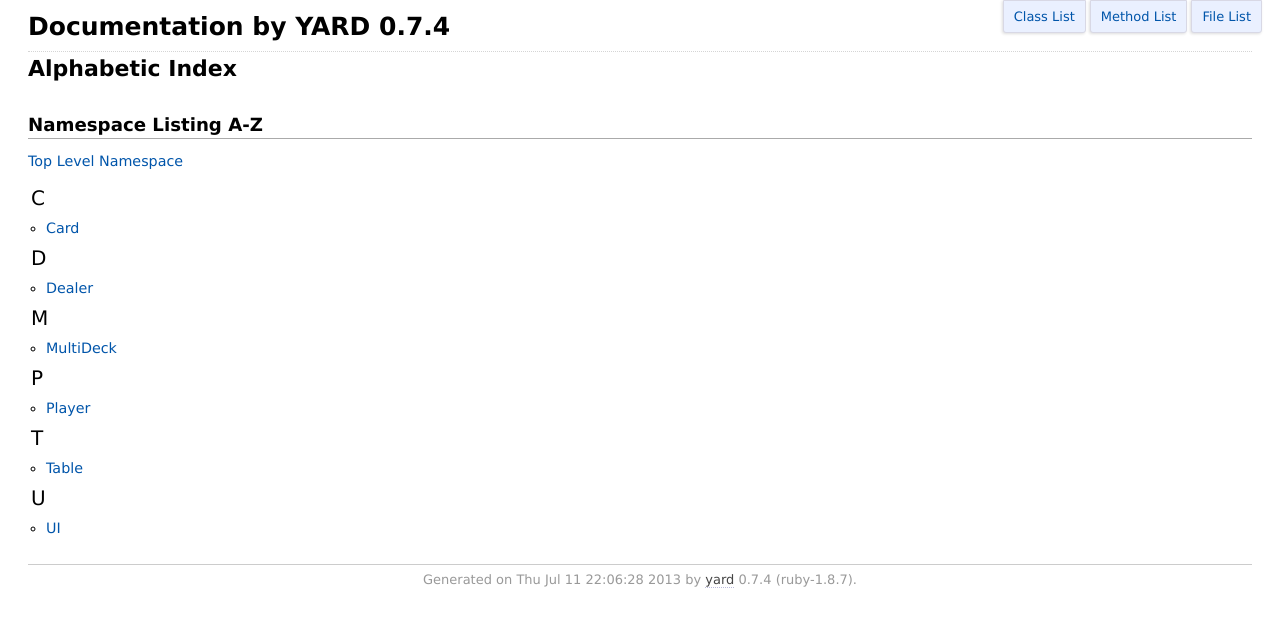
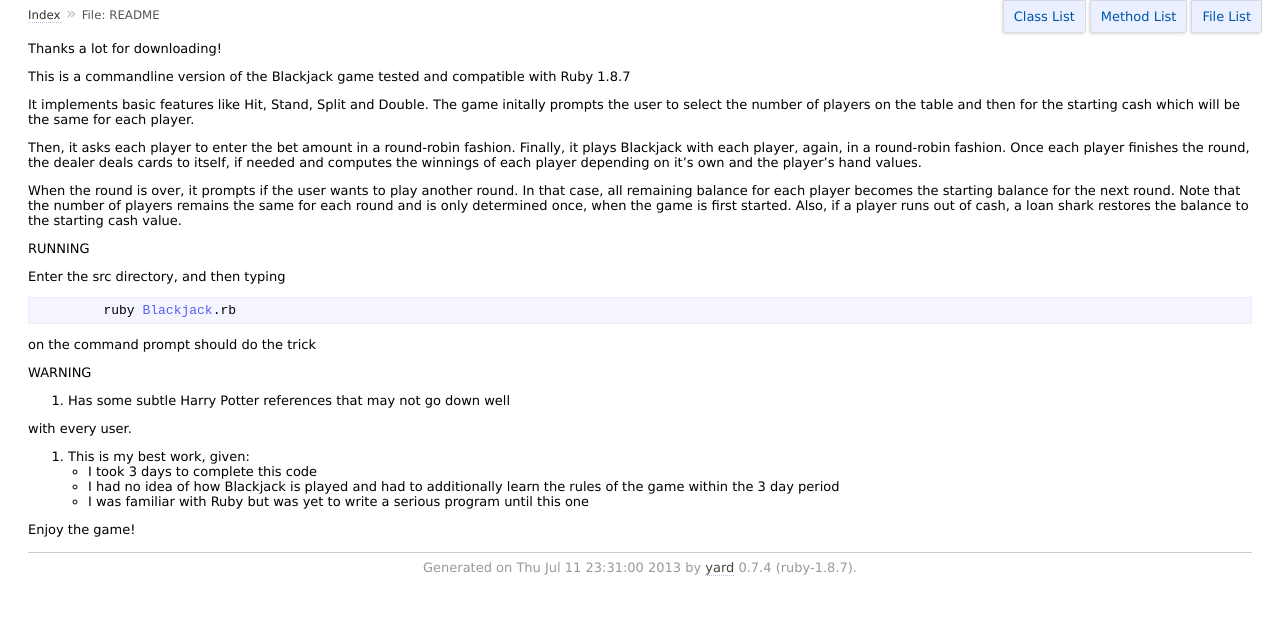
Before and after one commit to nitikaaggarwal/blackjack, a plain HTML site: page doc/index.html in a window 1280 px wide. Drawn offline with Linux system fonts and the light colour scheme.

Commit message:
several bugfixes

```diff
--- a/doc/index.html
+++ b/doc/index.html
@@ -4,7 +4,9 @@
   <head>
     <meta http-equiv="Content-Type" content="text/html; charset=utf-8" />
 <title>
-  Documentation by YARD 0.7.4
+  File: README
+
+    &mdash; Documentation by YARD 0.7.4
 
 </title>
 
@@ -31,8 +33,8 @@
     <div id="header">
       <div id="menu">
 
-
-    <span class="title"></span>
+    <a href="_index.html" title="Index">Index</a> &raquo;
+    <span class="title">File: README</span>
 
 
   <div class="noframes"><span class="title">(</span><a href="." target="_top">no frames</a><span class="title">)</span></div>
@@ -52,110 +54,81 @@
 
     <iframe id="search_frame"></iframe>
 
-    <div id="content"><h1 class="noborder title">Documentation by YARD 0.7.4</h1>
-<div id="listing">
-  <h1 class="alphaindex">Alphabetic Index</h1>
-
-<div class="clear"></div>
-<h2>Namespace Listing A-Z</h2>
-
-
-  <ul class="toplevel"><li><span class='object_link'><a href="top-level-namespace.html" title=" (root)">Top Level Namespace</a></span></li></ul>
-
-
-
-<table>
-  <tr>
-    <td valign='top' width="33%">
-
-
-        <ul id="alpha_C" class="alpha">
-          <li class="letter">C</li>
-          <ul>
-
-              <li>
-                <span class='object_link'><a href="Card.html" title="Card (class)">Card</a></span>
+    <div id="content"><div id='filecontents'><p>
+Thanks a lot for downloading!
+</p>
+<p>
+This is a commandline version of the Blackjack game tested and compatible
+with Ruby 1.8.7
+</p>
+<p>
+It implements basic features like Hit, Stand, Split and Double. The game
+initally prompts the user to select the number of players on the table and
+then for the starting cash which will be the same for each player.
+</p>
+<p>
+Then, it asks each player to enter the bet amount in a round-robin fashion.
+Finally, it plays Blackjack with each player, again, in a round-robin
+fashion. Once each player finishes the round, the dealer deals cards to
+itself, if needed and computes the winnings of each player depending on
+it&#8217;s own and the player&#8217;s hand values.
+</p>
+<p>
+When the round is over, it prompts if the user wants to play another round.
+In that case, all remaining balance for each player becomes the starting
+balance for the next round. Note that the number of players remains the
+same for each round and is only determined once, when the game is first
+started. Also, if a player runs out of cash, a loan shark restores the
+balance to the starting cash value.
+</p>
+<p>
+RUNNING
+</p>
+<p>
+Enter the src directory, and then typing
+</p>
+<pre class="code">
+        <span class='rubyid_ruby identifier id'>ruby</span> <span class='rubyid_Blackjack constant id'>Blackjack</span><span class='dot token'>.</span><span class='rubyid_rb identifier id'>rb</span>
+</pre>
+<p>
+on the command prompt should do the trick
+</p>
+<p>
+WARNING
+</p>
+<ol>
+<li>Has some subtle Harry Potter references that may not go down well
 
 </li>
+</ol>
+<p>
+with every user.
+</p>
+<ol>
+<li>This is my best work, given:
 
-          </ul>
-        </ul>
-
-
-        <ul id="alpha_D" class="alpha">
-          <li class="letter">D</li>
 <ul>
-
-              <li>
-                <span class='object_link'><a href="Dealer.html" title="Dealer (class)">Dealer</a></span>
+<li>I took 3 days to complete this code
 
 </li>
-
-          </ul>
-        </ul>
-
-
-        <ul id="alpha_M" class="alpha">
-          <li class="letter">M</li>
-          <ul>
-
-              <li>
-                <span class='object_link'><a href="MultiDeck.html" title="MultiDeck (class)">MultiDeck</a></span>
+<li>I had no idea of how Blackjack is played and had to additionally learn the
+rules of the game within the 3 day period
 
 </li>
-
-          </ul>
-        </ul>
-
-
-        <ul id="alpha_P" class="alpha">
-          <li class="letter">P</li>
-          <ul>
-
-              <li>
-                <span class='object_link'><a href="Player.html" title="Player (class)">Player</a></span>
+<li>I was familiar with Ruby but was yet to write a serious program until this
+one
 
 </li>
-
 </ul>
-        </ul>
-
-
-        <ul id="alpha_T" class="alpha">
-          <li class="letter">T</li>
-          <ul>
-
-              <li>
-                <span class='object_link'><a href="Table.html" title="Table (class)">Table</a></span>
-
 </li>
-
-          </ul>
-        </ul>
-
-
-        <ul id="alpha_U" class="alpha">
-          <li class="letter">U</li>
-          <ul>
-
-              <li>
-                <span class='object_link'><a href="UI.html" title="UI (class)">UI</a></span>
-
-              </li>
-
-          </ul>
-        </ul>
-
-    </td>
-  </tr>
-</table>
-
-</div>
-
-</div>
+</ol>
+<p>
+Enjoy the game!
+</p>
+</div></div>
 
     <div id="footer">
-  Generated on Thu Jul 11 22:06:28 2013 by
+  Generated on Thu Jul 11 23:31:00 2013 by
   <a href="http://yardoc.org" title="Yay! A Ruby Documentation Tool" target="_parent">yard</a>
   0.7.4 (ruby-1.8.7).
 </div>
```
Also changed, not shown: doc/Card.html (+1 -1 lines), doc/Dealer.html (+1 -1 lines), doc/MultiDeck.html (+1 -1 lines), doc/Player.html (+2 -2 lines), doc/Table.html (+1 -1 lines), doc/UI.html (+118 -2 lines), doc/_index.html (+10 -1 lines), doc/file_list.html (+3 -0 lines), doc/method_list.html (+60 -52 lines), doc/top-level-namespace.html (+1 -1 lines), 3 other files. Lines whose indentation alone changed are shown as unchanged.
